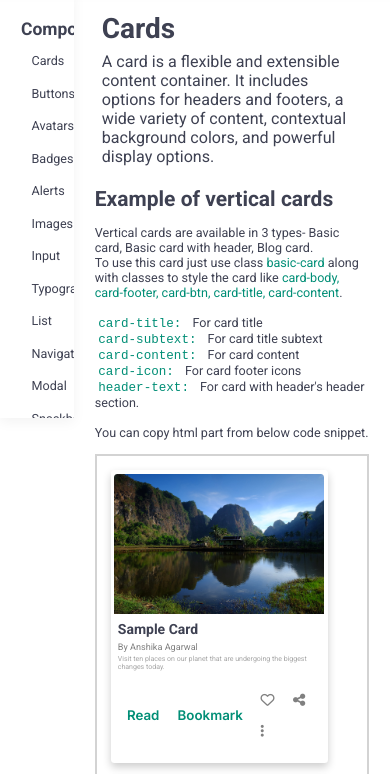
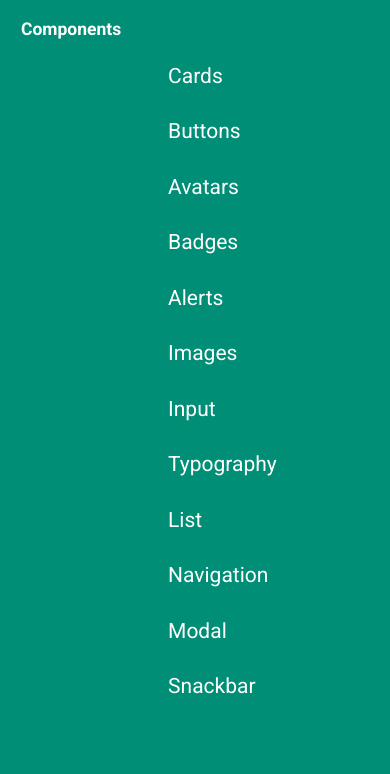
Before and after one commit to anshikaa12/Component_library_project, a plain HTML site: page documentation/documentation.html in a window 390 px wide. Shown: the part 53-827 px from the top of the page. Drawn offline with Linux system fonts and the light colour scheme.

Commit message:
made my site responsive

```diff
--- a/components/modal/modal.css
+++ b/components/modal/modal.css
@@ -50,3 +50,12 @@
 .hide-modal {
     display: none;
 }
+
+@media only screen and (max-width:550px) {
+    .demo-modal {
+        position: fixed;
+        top: 30%;
+        left: 10%;
+    }
+
+}
--- a/components/snackbar/snackbar.css
+++ b/components/snackbar/snackbar.css
@@ -69,3 +69,18 @@
 .hide-snack {
     display: none;
 }
+
+@media only screen and (max-width:550px) {
+    .baseline-bar {
+        position: fixed;
+        bottom: 2rem;
+        left: 10%;
+    }
+
+    .snack-top {
+        position: fixed;
+        top: 15rem;
+        right: 1rem;
+
+    }
+}
--- a/css/layout/documentation-footer.css
+++ b/css/layout/documentation-footer.css
@@ -1,5 +1,8 @@
-.doc-footer{
-    background-color:var(--alt-text-color);
-    /* width:100%; */
-    padding:4rem;
+.doc-footer {
+    background-color: var(--alt-text-color);
+    padding: 4rem;
 }
+
+body {
+    width: 100%;
+}
--- a/css/layout/sidebar.css
+++ b/css/layout/sidebar.css
@@ -1,22 +1,96 @@
-.side-bar{
+.side-bar {
     grid-area: sidebar;
-    padding:3rem 2rem;
-   overflow: auto;
-   height: 55rem;
-   position:sticky;
-   top:0rem;
-   box-shadow:0 4px 12px 0 rgb(0 0 0 / 5%);
+    padding: 3rem 2rem;
+    overflow: auto;
+    height: 90vh;
+    position: sticky;
+    top: 0rem;
+    box-shadow: 0 4px 12px 0 rgb(0 0 0 / 5%);
 
 }
 
-.sidebar-list{
-    list-style-type:none;
+.sidebar-list {
+    list-style-type: none;
     padding-left: 1rem;
 }
-.componentList{
-padding:1rem;
+
+.componentList {
+    padding: 1rem;
+    font-size: 1.8rem;
+    margin: 0.5rem
 }
-.componentList:hover{
-    background-color:rgb(211, 211, 211,0.4);
+
+.componentList:hover {
+    background-color: rgb(211, 211, 211, 0.4);
     border-radius: 4px;
 }
+
+/******************/
+.mobile-side-bar {
+    color: var(--alt-text-color);
+    width: 100%;
+    padding: 0;
+}
+
+.mobile-sidebar-icon {
+    font-size: 2rem;
+    margin-left: auto;
+    padding: 1rem;
+}
+
+.hide-sidebar {
+    display: none;
+}
+
+.show-sidebar {
+    display: flex;
+    flex-direction: row;
+}
+
+@media only screen and (max-width:550px) {
+    .mobile-side-bar {
+        display: flex;
+        flex-direction: row;
+        width: 100%;
+        color: var(--bg-color);
+
+    }
+
+    .mobile-sidebar-icon {
+        display: block;
+    }
+
+    .side-bar {
+        grid-area: sidebar;
+        background-color: var(--primary-color);
+        height: 3rem;
+        position: sticky;
+        top: 0rem;
+        box-shadow: 0 4px 12px 0 rgb(0 0 0 / 5%);
+        display: flex;
+        flex-direction: column;
+        color: var(--bg-color);
+        align-items: center;
+        z-index: 3;
+    }
+
+    .side-bar-active {
+        height: 100vh;
+        background-color: var(--primary-color);
+
+    }
+
+    .componentList {
+        padding: 2rem;
+        color: var(--bg-color);
+        font-size: 3rem;
+    }
+
+    .componentList:hover {
+        background-color: rgb(211, 211, 211, 0.4);
+        border-radius: 4px;
+        width: 100%;
+
+    }
+
+}
--- /dev/null
+++ b/css/layout/sidebar.js
@@ -0,0 +1,11 @@
+let dropdown = document.getElementsByClassName("mobile-sidebar-icon")[0];
+let mobileSidebar = document.getElementsByClassName("side-bar")[0];
+let components= document.querySelectorAll(".side-bar-links");
+dropdown.onclick = ()=>{
+    mobileSidebar.classList.toggle("side-bar-active");
+}
+for(i=0;i<components.length;i++){
+    components[i].addEventListener("click",()=>{
+        mobileSidebar.classList.toggle("side-bar-active");
+    })
+}
--- a/documentation/documentation.css
+++ b/documentation/documentation.css
@@ -30,3 +30,17 @@
     margin-bottom: 2rem;
 
 }
+
+@media only screen and (max-width:550px) {
+    .documentation-page {
+        display: grid;
+        grid-template-columns: 1fr;
+        grid-template-areas: "nav "
+            "sidebar"
+            "main"
+            "main";
+        margin-bottom: 2rem;
+
+    }
+
+}
--- a/documentation/documentation.html
+++ b/documentation/documentation.html
@@ -45,44 +45,47 @@
                 </a>
             </ul>
         </nav>
-        <div class="side-bar">
-            <h3 class="main-h3">Components</h3>
+        <div class="side-bar side-bar-active">
+            <div class="mobile-side-bar ">
+                <h3 class="main-h3">Components</h3>
+                <i class="fas fa-caret-down mobile-sidebar-icon hide-sidebar"></i>
+            </div>
             <ul class="sidebar-list">
-                <a href="#card">
-                    <li class="componentList side-list-text">Cards</li>
+                <a class="side-bar-links" href="#card">
+                    <li class="componentList ">Cards</li>
                 </a>
-                <a href="#button">
-                    <li class="componentList side-list-text">Buttons</li>
+                <a class="side-bar-links" href="#button">
+                    <li class="componentList ">Buttons</li>
                 </a>
-                <a href="#avatar">
-                    <li class="componentList side-list-text">Avatars</li>
+                <a class="side-bar-links" href="#avatar">
+                    <li class="componentList ">Avatars</li>
                 </a>
-                <a href="#badge">
-                    <li class="componentList side-list-text">Badges</li>
+                <a class="side-bar-links" href="#badge">
+                    <li class="componentList ">Badges</li>
                 </a>
-                <a href="#alert">
-                    <li class="componentList side-list-text">Alerts</li>
+                <a class="side-bar-links" href="#alert">
+                    <li class="componentList ">Alerts</li>
                 </a>
-                <a href="#image">
-                    <li class="componentList side-list-text">Images</li>
+                <a class="side-bar-links" href="#image">
+                    <li class="componentList ">Images</li>
                 </a>
-                <a href="#input">
-                    <li class="componentList side-list-text">Input</li>
+                <a class="side-bar-links" href="#input">
+                    <li class="componentList ">Input</li>
                 </a>
-                <a href="#typography">
-                    <li class="componentList side-list-text">Typography</li>
+                <a class="side-bar-links" href="#typography">
+                    <li class="componentList ">Typography</li>
                 </a>
-                <a href="#list">
-                    <li class="componentList side-list-text">List</li>
+                <a class="side-bar-links" href="#list">
+                    <li class="componentList ">List</li>
                 </a>
-                <a href="#navigation">
-                    <li class="componentList side-list-text">Navigation</li>
+                <a class="side-bar-links" href="#navigation">
+                    <li class="componentList ">Navigation</li>
                 </a>
-                <a href="#modal">
-                    <li class="componentList side-list-text">Modal</li>
+                <a class="side-bar-links" href="#modal">
+                    <li class="componentList ">Modal</li>
                 </a>
-                <a href="#snackbar">
-                    <li class="componentList side-list-text">Snackbar</li>
+                <a class="side-bar-links" href="#snackbar">
+                    <li class="componentList ">Snackbar</li>
                 </a>
             </ul>
         </div>
@@ -1910,7 +1913,7 @@
     <div class="doc-footer">
         footer
     </div>
-
+    <script src="../css/layout/sidebar.js"></script>
     <script src="../components/snackbar/snackbar.js"></script>
     <script src="../components/alerts/alert.js"></script>
     <script src="../components/modal/modal.js"></script>
```
